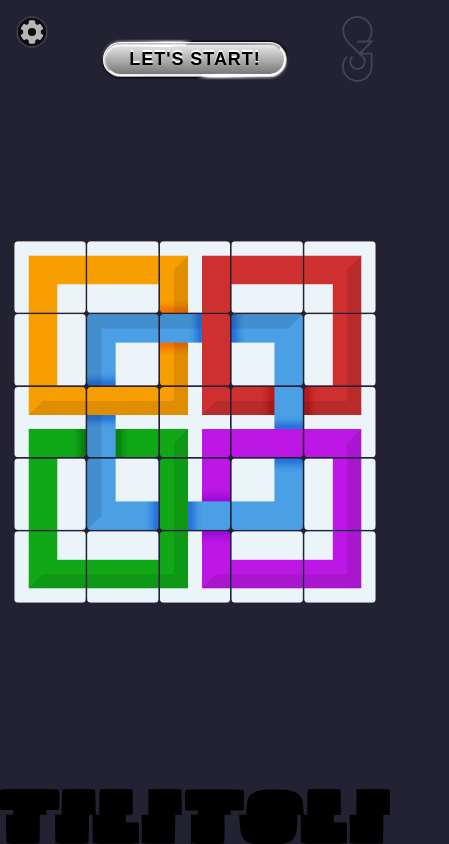
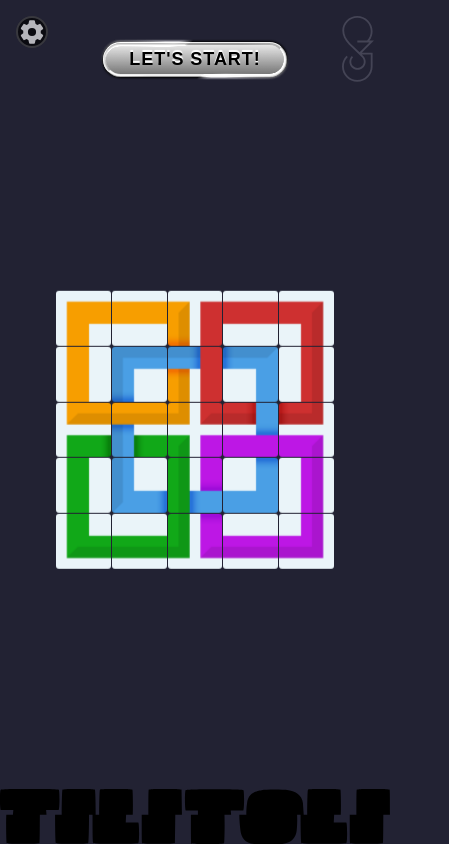
Before and after one commit to szudi/tilitoli, a plain HTML site: page index.html in a window 390 px wide. Shown: the whole page, 449 px wide, since content can reach past the window. Drawn offline with Linux system fonts and the light colour scheme.

Commit message:
No more scale <--- Bug in mobile browsers

```diff
--- a/tilitoli.scss
+++ b/tilitoli.scss
@@ -112,7 +112,7 @@ body {
     gap: 1px;
     transform: translateY(2%);
     @media (max-aspect-ratio: .8) {
-        transform: scale(1.3);
+        //transform: scale(1.3);
       }
     clip-path: polygon(14.28% 14.28%, 85.71% 14.28%, 85.71% 85.71%, 14.28% 85.71%);
 
```
Also changed, not shown: tilitoli.css, tilitoli.min.css, 1 other file.
